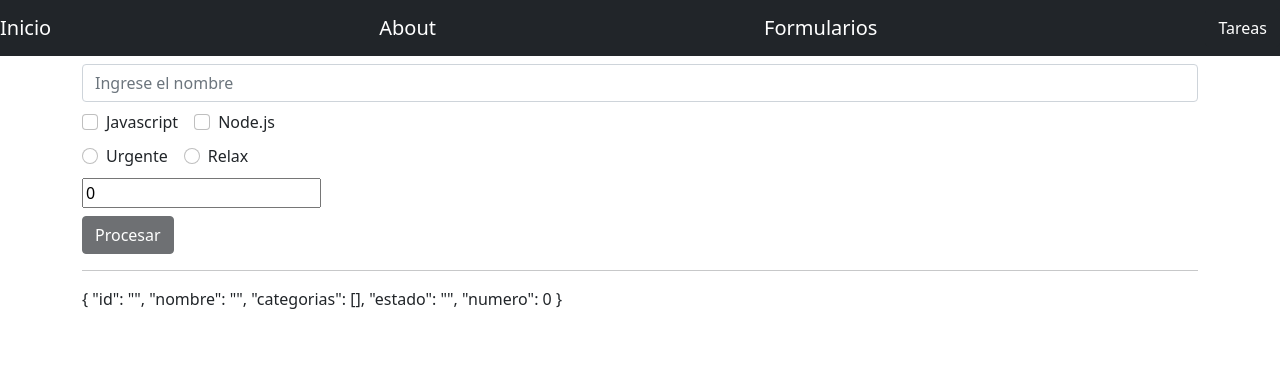
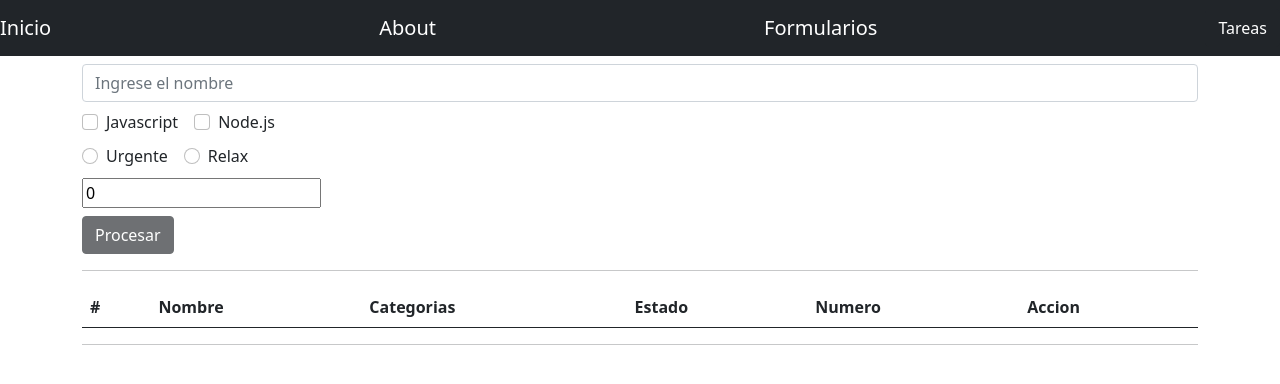
Before and after one commit to Jhonatan-Cortezz/vuex, a Vue app: page /formulario in a window 1280 px wide. Shown: the top 384 px of the page. Built offline with nearby package versions, Linux system fonts and the light colour scheme.

Commit message:
Mostrar datos en tabla

```diff
--- a/public/index.html
+++ b/public/index.html
@@ -5,6 +5,7 @@
     <meta http-equiv="X-UA-Compatible" content="IE=edge">
     <meta name="viewport" content="width=device-width,initial-scale=1.0">
     <link rel="icon" href="<%= BASE_URL %>favicon.ico">
+    <link rel="stylesheet" href="https://cdnjs.cloudflare.com/ajax/libs/normalize/8.0.1/normalize.css" integrity="sha512-oHDEc8Xed4hiW6CxD7qjbnI+B07vDdX7hEPTvn9pSZO1bcRqHp8mj9pyr+8RVC2GmtEfI2Bi9Ke9Ass0as+zpg==" crossorigin="anonymous" />
     <link href="https://cdn.jsdelivr.net/npm/bootstrap@5.0.0-beta1/dist/css/bootstrap.min.css" rel="stylesheet" integrity="sha384-giJF6kkoqNQ00vy+HMDP7azOuL0xtbfIcaT9wjKHr8RbDVddVHyTfAAsrekwKmP1" crossorigin="anonymous">
     <title><%= htmlWebpackPlugin.options.title %></title>
   </head>
--- /dev/null
+++ b/src/components/ListaTareas.vue
@@ -0,0 +1,45 @@
+<template>
+  <table class="table">
+  <thead>
+    <tr>
+      <th scope="col">#</th>
+      <th scope="col">Nombre</th>
+      <th scope="col">Categorias</th>
+      <th scope="col">Estado</th>
+      <th scope="col">Numero</th>
+      <th scope="col">Accion</th>
+    </tr>
+  </thead>
+  <tbody>
+    <tr v-for="item in tareas" :key="item.id">
+      <th scope="row">{{item.id}}</th>
+      <td>{{item.nombre}}</td>
+      <!-- <td>{{item.categorias}}</td> -->
+      <!-- <td> -->
+        <!-- esta es una forma  -->
+        <!-- <span v-for="(cat, i) in item.categorias" :key="i">
+          {{
+            item.categorias.length === (i + 1) ? cat : cat + ', '
+          }}
+        </span> -->
+
+      <!-- </td> -->
+      <!-- esta es otra mas optima -->
+      <td>{{item.categorias.join(', ')}}</td>
+
+      <td>{{item.estado}}</td>
+      <td>{{item.numero}}</td>
+      <td>Accion</td>
+    </tr>
+  </tbody>
+</table>
+</template>
+
+<script>
+import {mapState} from 'vuex'
+export default {
+  computed: {
+    ...mapState(['tareas'])
+  },
+}
+</script>
--- a/src/views/formulario.vue
+++ b/src/views/formulario.vue
@@ -1,22 +1,26 @@
 <template>
   <form @submit.prevent="procesarFormulario">
     <Input :tarea="tarea"/>
+    <hr>
+    <ListaTareas />
   </form>
   <hr>
-  <p>{{tarea}}</p>
+
 </template>
 
 <script>
 
 import Input from '../components/Input'
 import {mapActions} from 'vuex'
+import ListaTareas from '../components/ListaTareas'
 
 // importacion para generar los id
 const shortid = require('shortid')
 
 export default {
   components: {
-    Input
+    Input,
+    ListaTareas
   },
 
   data() {
```
